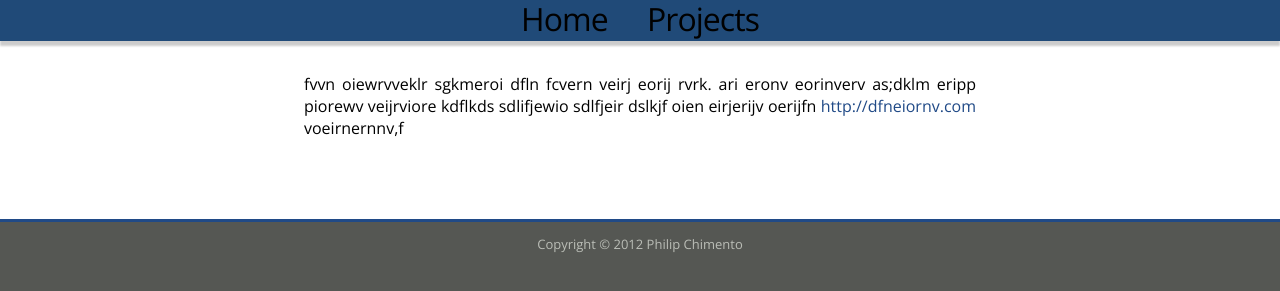
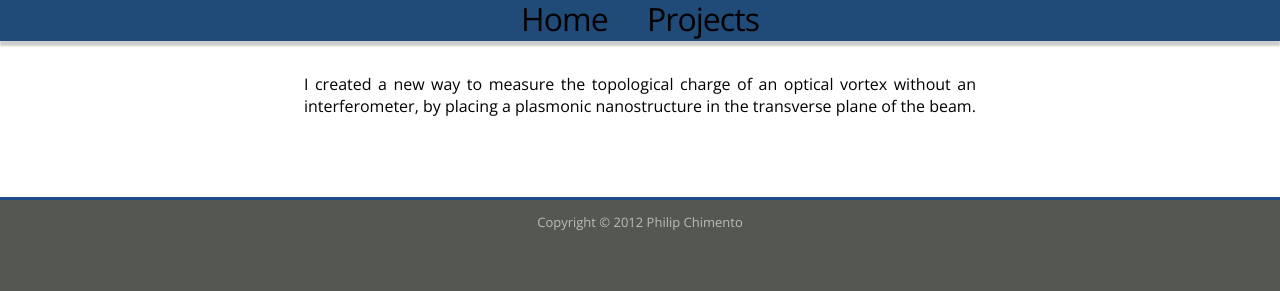
Before and after one commit to ptomato/ptomato.github.com, a Jekyll site: the page built from science/_posts/2009-05-01-plasmonic-beam-tomography.md, in a window 1280 px wide, cut to the strip 188-479 px from the top of the page. Built offline with Jekyll 4.4.1, drawn with Linux system fonts in a browser that asks for light colours; some web fonts are replaced.

Commit message:
Add descriptions of science projects
From earlier effort at a site

```diff
--- a/science/_posts/2009-05-01-plasmonic-beam-tomography.md
+++ b/science/_posts/2009-05-01-plasmonic-beam-tomography.md
@@ -4,4 +4,4 @@ section: Science
 menu_pages: ['Home', 'Projects']
 title: Plasmonic beam tomography
 ---
-fvvn oiewrvveklr sgkmeroi dfln fcvern veirj eorij rvrk. ari eronv eorinverv as;dklm eripp piorewv veijrviore kdflkds sdlifjewio sdlfjeir dslkjf oien eirjerijv oerijfn <http://dfneiornv.com> voeirnernnv,f
+I created a new way to measure the topological charge of an optical vortex without an interferometer, by placing a plasmonic nanostructure in the transverse plane of the beam.
```
Also changed, not shown: science/_posts/2007-04-01-narrowband-cars-spectroscopy.md (+1 -1 lines), science/_posts/2011-01-01-scientific-computing-with-python.md (added, +8 -0 lines), science/_posts/2011-04-01-spin-orbit-coupling-in-subwavelength-apertures.md (+1 -1 lines).
